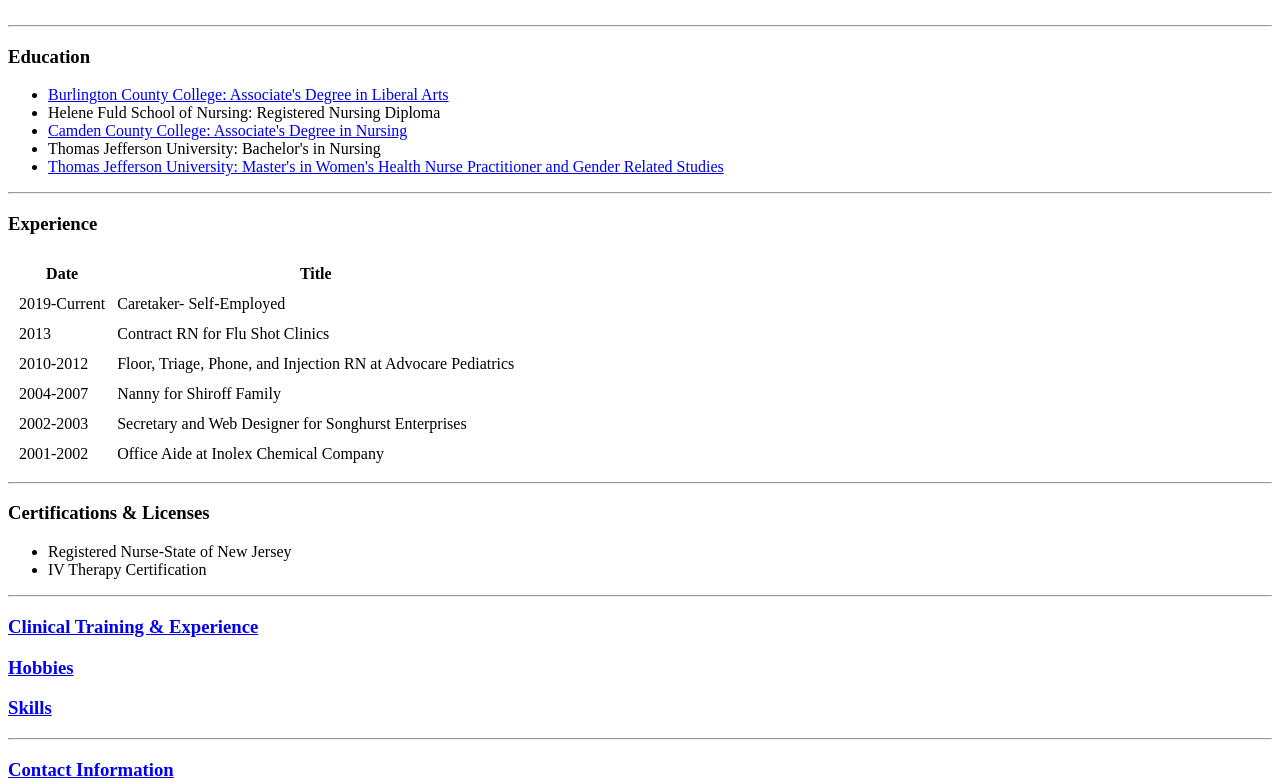
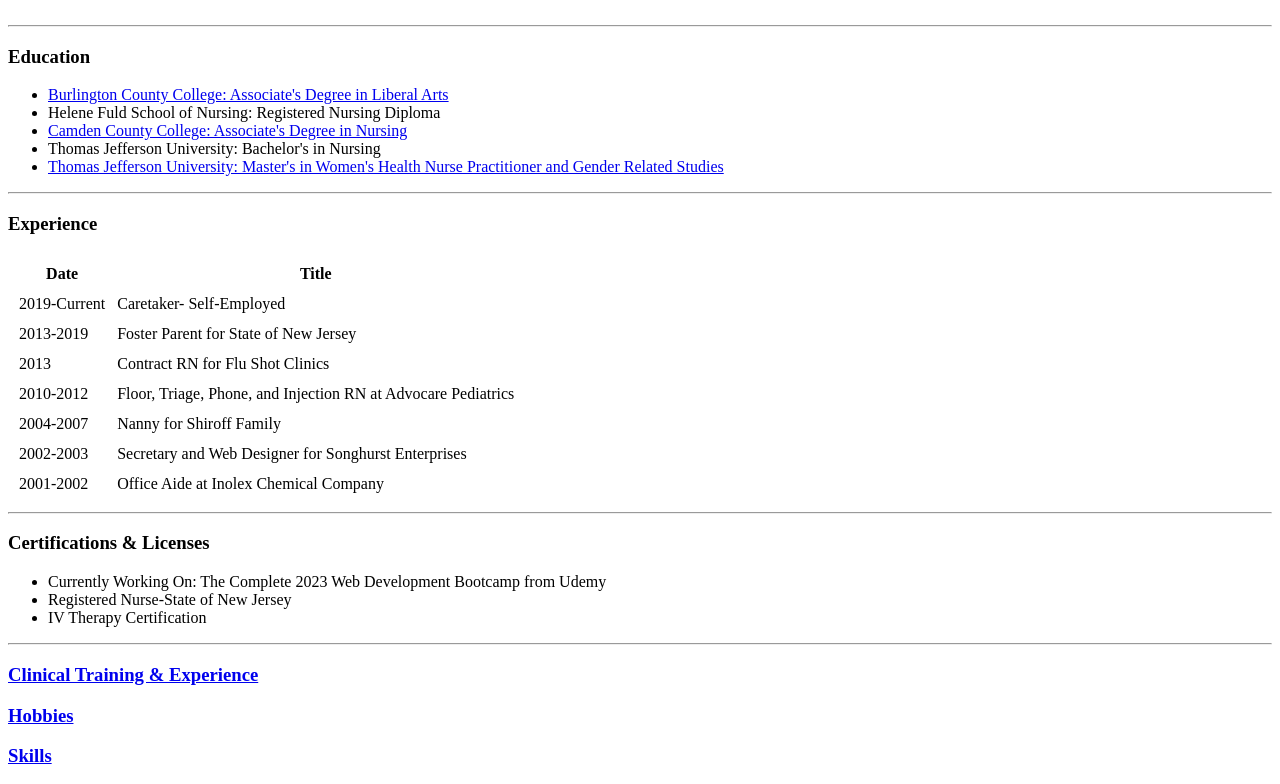
Before and after one commit to LMPaK/cv, a plain HTML site: page index.html in a window 1280 px wide. Shown: the part 411-1195 px from the top of the page. Drawn offline with Linux system fonts and the light colour scheme.

Commit message:
add job title and current certification

```diff
--- a/index.html
+++ b/index.html
@@ -56,6 +56,10 @@
                 <td>Caretaker- Self-Employed</td>
             </tr>
             <tr>
+                <td>2013-2019</td>
+                <td>Foster Parent for State of New Jersey</td>
+            </tr>
+            <tr>
                 <td>2013</td>
                 <td>Contract RN for Flu Shot Clinics</td>
             </tr>
@@ -80,8 +84,10 @@
     <hr>
     <h3>Certifications & Licenses</h3>
     <ul>
+        <li>Currently Working On: The Complete 2023 Web Development Bootcamp from Udemy</li>
         <li>Registered Nurse-State of New Jersey</li>
         <li>IV Therapy Certification</li>
+
     </ul>
     <hr>
     <h3><a href="clinicaltraining.html">Clinical Training & Experience</a></h3>
```
